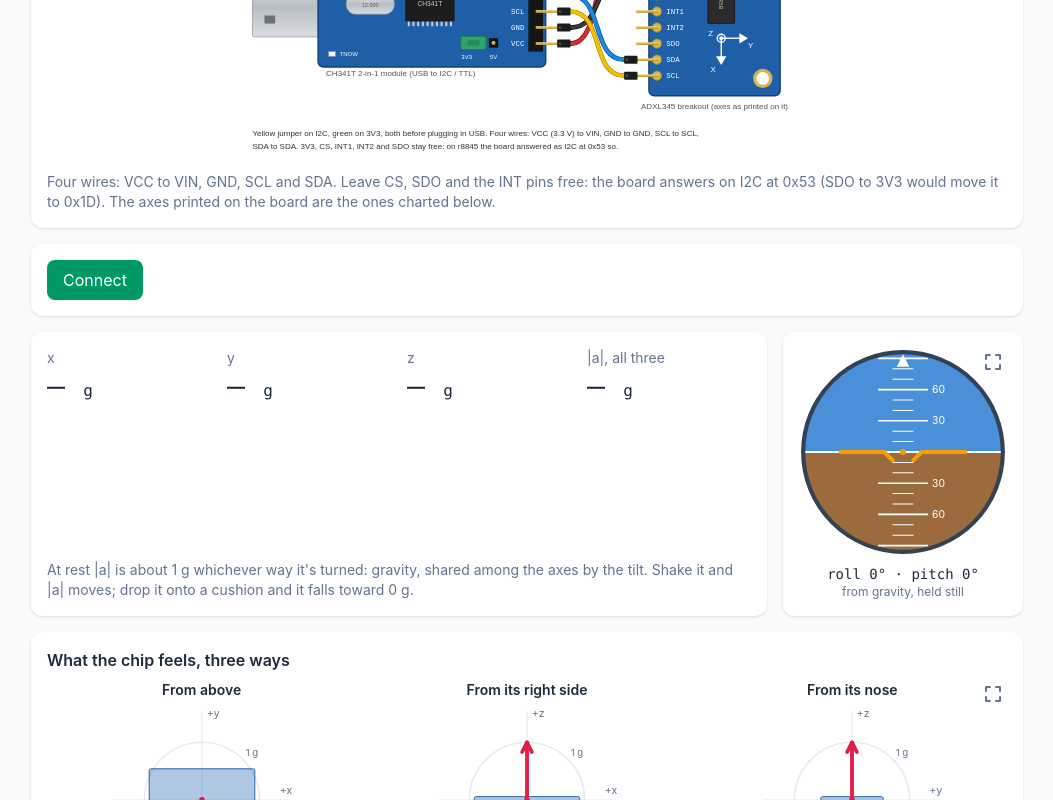
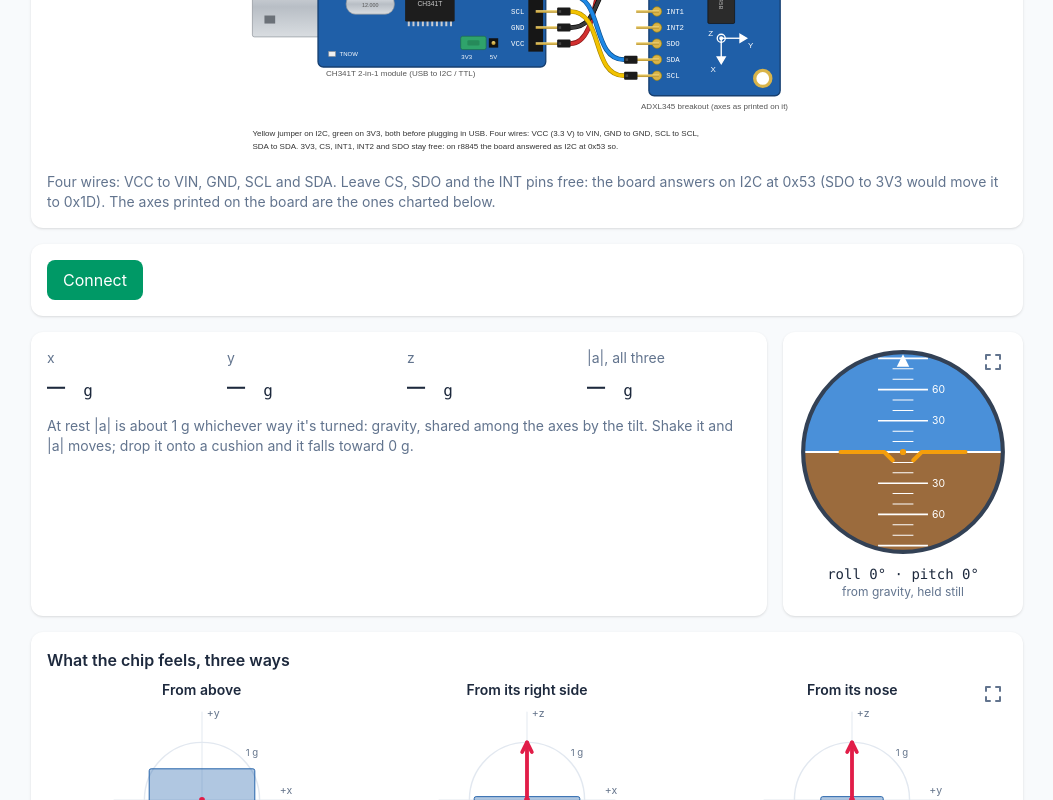
Before and after one commit to aguegu/i2c.ninja, a Vue app: page /adxl345 in a window 1280 px wide. Shown: the part 364-1164 px from the top of the page, without its empty margins (113-1166 px from the left). Built offline with nearby package versions, Linux system fonts and the light colour scheme.

Commit message:
AccelerometerViews: the |a| line under the readings, on every page that uses it
Co-Authored-By: Claude Opus 5.5 <noreply@anthropic.com>

```diff
--- a/src/components/AccelerometerViews.vue
+++ b/src/components/AccelerometerViews.vue
@@ -50,6 +50,7 @@ const card = 'rounded-xl bg-white p-4 shadow-sm dark:bg-slate-800';
           <p class="font-mono text-3xl tabular-nums">{{ fmt(size) }} <span class="text-base">g</span></p>
         </div>
       </div>
+      <p class="mt-3 text-sm text-slate-500 dark:text-slate-400">At rest |a| is about 1 g whichever way it's turned: gravity, shared among the axes by the tilt. Shake it and |a| moves; drop it onto a cushion and it falls toward 0 g.</p>
       <div class="mt-auto">
         <slot name="note" />
       </div>
--- a/src/views/Adxl345View.vue
+++ b/src/views/Adxl345View.vue
@@ -50,11 +50,7 @@ const card = 'rounded-xl bg-white p-4 shadow-sm dark:bg-slate-800';
       <p v-if="adxl.failure.error" class="mt-2 font-mono text-xs opacity-75">{{ adxl.failure.error }}</p>
     </div>
 
-    <AccelerometerViews :a="a" :source="adxl.source" :window-ms="WINDOW_MS">
-      <template #note>
-        <p class="mt-3 text-sm text-slate-500 dark:text-slate-400">At rest |a| is about 1 g whichever way it's turned: gravity, shared among the axes by the tilt. Shake it and |a| moves; drop it onto a cushion and it falls toward 0 g.</p>
-      </template>
-    </AccelerometerViews>
+    <AccelerometerViews :a="a" :source="adxl.source" :window-ms="WINDOW_MS" />
 
     <section :class="card">
       <div class="flex flex-wrap items-center gap-x-4 gap-y-2">
```
